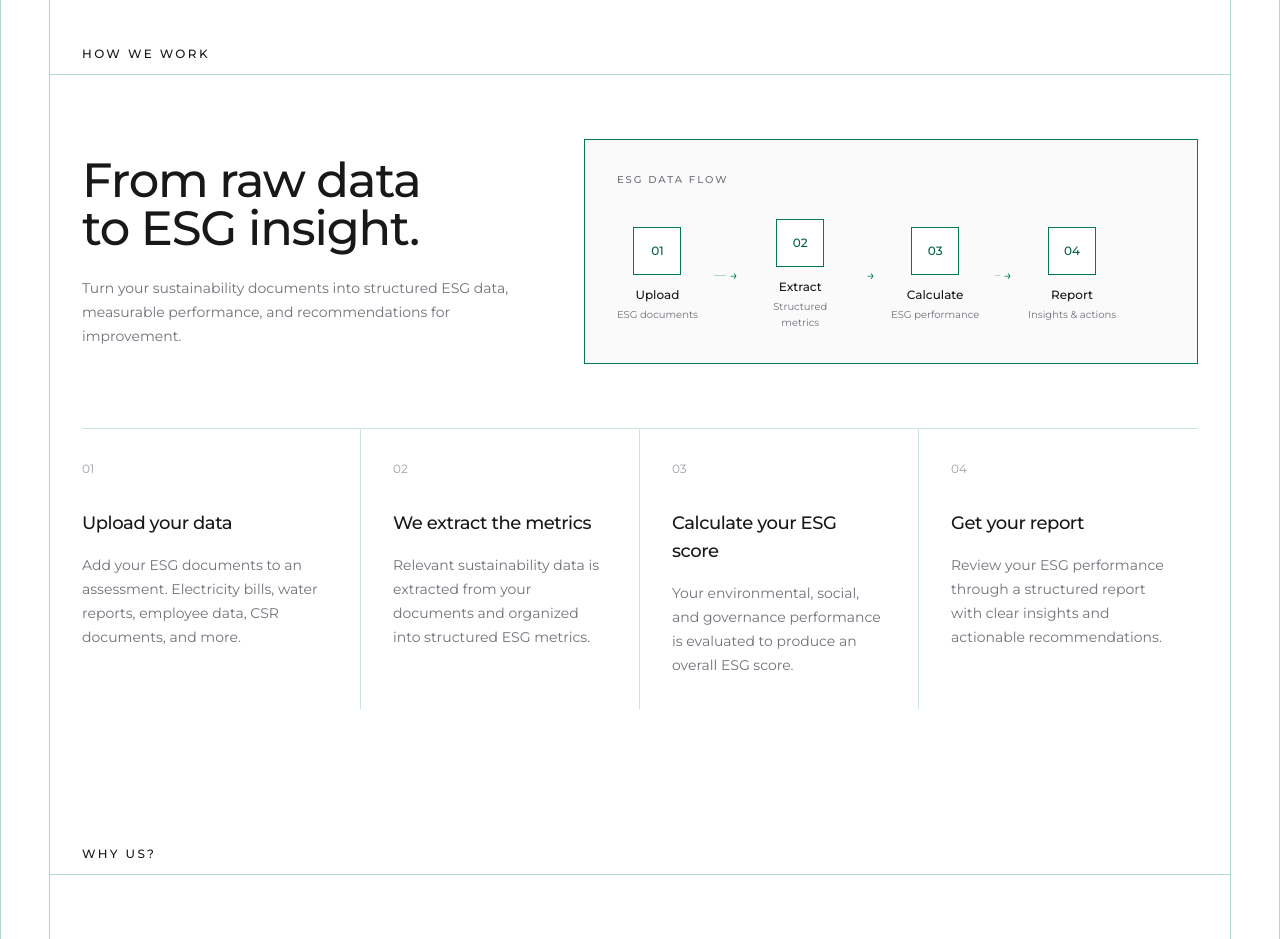
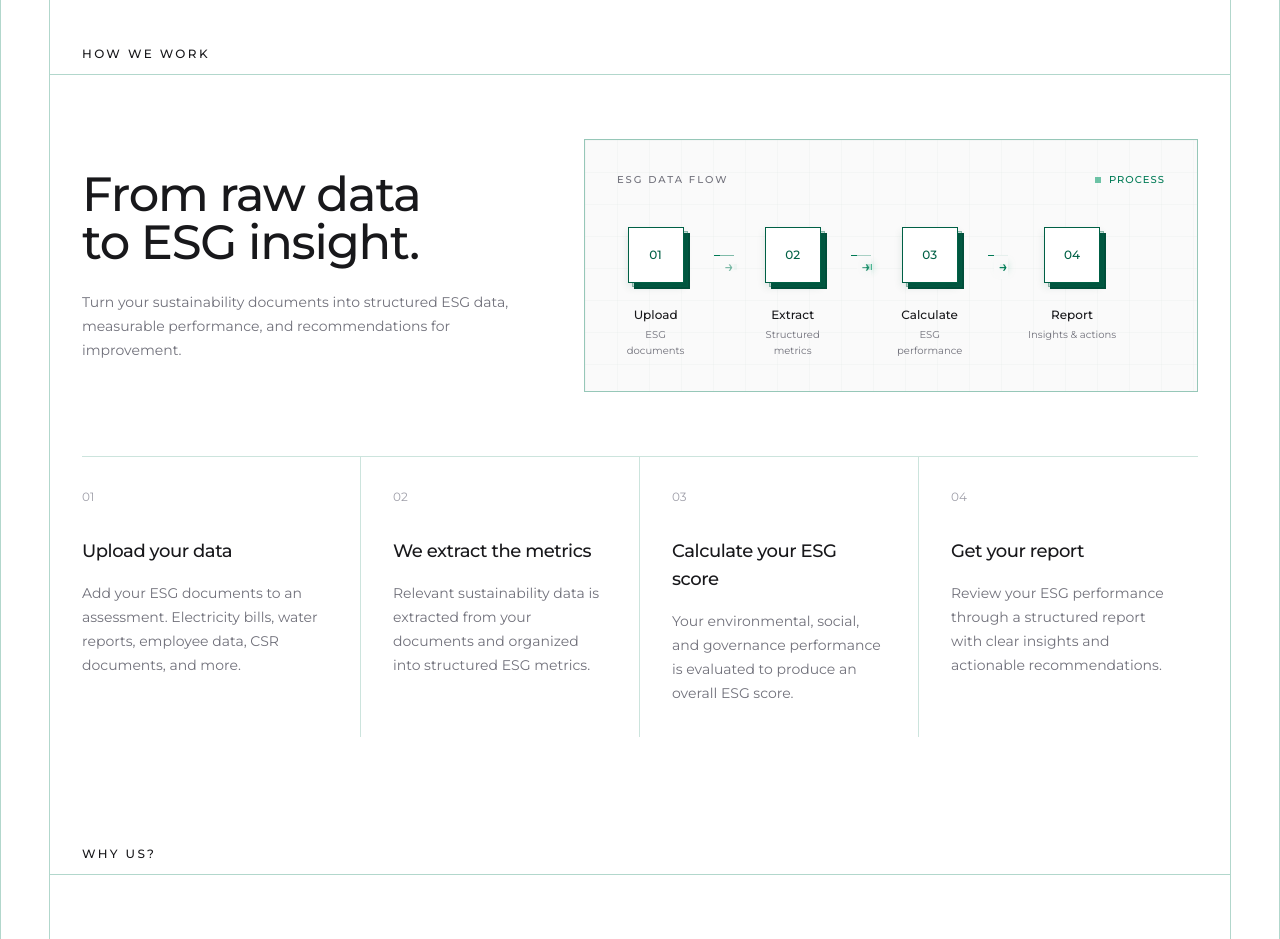
Before and after one commit to Alorik/verde, a Next.js app: page /dashboard in a window 1280 px wide. Shown: the part 880-1819 px from the top of the page. Built offline with nearby package versions, Linux system fonts and the light colour scheme; no server answers.

Commit message:
feat: flow graph

```diff
--- a/components/dashboard/HowWorkSection.tsx
+++ b/components/dashboard/HowWorkSection.tsx
@@ -94,60 +94,114 @@ export default function HowWeWorkSection() {
             </motion.p>
           </div>
 
-          {/* RIGHT — FLOW GRAPH */}
-          <div className="border border-emerald-700 bg-zinc-50 p-6 sm:p-8">
-            <p className="mb-8 text-[10px] font-medium uppercase tracking-[0.2em] text-zinc-500">
+          <div className="relative border border-emerald-700/40 bg-zinc-50 p-6 sm:p-8">
+            {/* subtle background grid */}
+            <div className="pointer-events-none absolute inset-0 opacity-40 [background-image:linear-gradient(to_right,rgba(6,78,59,0.06)_1px,transparent_1px),linear-gradient(to_bottom,rgba(6,78,59,0.06)_1px,transparent_1px)] [background-size:32px_32px]" />
+
+            <div className="relative">
+              <div className="mb-10 flex items-center justify-between">
+                <p className="text-[10px] font-medium uppercase tracking-[0.2em] text-zinc-500">
                   ESG data flow
                 </p>
 
-            <div className="flex items-center">
+                <span className="flex items-center gap-2 text-[10px] font-medium uppercase tracking-widest text-emerald-700">
+                  <motion.span
+                    animate={
+                      prefersReducedMotion
+                        ? undefined
+                        : { opacity: [0.3, 1, 0.3] }
+                    }
+                    transition={{
+                      duration: 1.5,
+                      repeat: Infinity,
+                      ease: "easeInOut",
+                    }}
+                    className="h-1.5 w-1.5 bg-emerald-600"
+                  />
+                  Process
+                </span>
+              </div>
+
+              <div className="flex items-start">
                 {steps.map((step, index) => (
                   <div
                     key={step.number}
-                  className="flex min-w-0 flex-1 items-center"
+                    className="flex min-w-0 flex-1 items-start"
                   >
-                  {/* Node */}
+                    {/* 3D Node */}
                     <motion.div
                       initial={{
                         opacity: 0,
-                      scale: prefersReducedMotion ? 1 : 0.9,
+                        y: prefersReducedMotion ? 0 : 20,
+                        rotateX: prefersReducedMotion ? 0 : -12,
                       }}
                       whileInView={{
                         opacity: 1,
-                      scale: 1,
+                        y: 0,
+                        rotateX: 0,
                       }}
                       viewport={{
                         once: true,
                         amount: 0.5,
                       }}
                       transition={{
-                      duration: 0.4,
-                      delay: index * 0.12,
+                        duration: 0.6,
+                        delay: index * 0.15,
+                        ease: [0.22, 1, 0.36, 1],
                       }}
                       className="flex min-w-0 flex-col items-center text-center"
                     >
-                    <div className="flex h-12 w-12 items-center justify-center border border-emerald-700 bg-white text-xs font-medium text-emerald-800">
+                      {/* 3D block */}
+                      <div className="relative">
+                        {/* bottom extrusion */}
+                        <div className="absolute left-1.5 top-1.5 h-14 w-14 border border-emerald-900/40 bg-emerald-900" />
+
+                        {/* side extrusion */}
+                        <div className="absolute left-1 top-1 h-14 w-14 border border-emerald-800/30 bg-emerald-700/20" />
+
+                        {/* main face */}
+                        <motion.div
+                          initial={{
+                            scale: prefersReducedMotion ? 1 : 0.9,
+                          }}
+                          whileInView={{
+                            scale: 1,
+                          }}
+                          viewport={{
+                            once: true,
+                          }}
+                          transition={{
+                            duration: 0.45,
+                            delay: index * 0.15 + 0.1,
+                            ease: [0.34, 1.56, 0.64, 1],
+                          }}
+                          className="relative flex h-14 w-14 items-center justify-center border border-emerald-800 bg-white text-xs font-medium text-emerald-800 shadow-[0_4px_8px_rgba(6,78,59,0.12)]"
+                        >
                           {step.number}
+                        </motion.div>
                       </div>
 
-                    <p className="mt-3 text-xs font-medium text-zinc-900">
+                      <p className="mt-6 text-xs font-medium text-zinc-900">
                         {step.shortTitle}
                       </p>
 
-                    <p className="mt-1 text-[10px] leading-4 text-zinc-500">
+                      <p className="mt-1 max-w-[110px] text-[10px] leading-4 text-zinc-500">
                         {step.flowDescription}
                       </p>
                     </motion.div>
 
-                  {/* Arrow */}
+                    {/* Animated connector */}
                     {index < steps.length - 1 && (
+                      <div className="relative mx-2 mt-7 flex flex-1 items-center sm:mx-5">
+                        {/* base line */}
+                        <div className="h-px w-full bg-emerald-800/20" />
+
+                        {/* animated line */}
                         <motion.div
                           initial={{
-                        opacity: 0,
                             scaleX: prefersReducedMotion ? 1 : 0,
                           }}
                           whileInView={{
-                        opacity: 1,
                             scaleX: 1,
                           }}
                           viewport={{
@@ -155,21 +209,58 @@ export default function HowWeWorkSection() {
                             amount: 0.5,
                           }}
                           transition={{
-                        duration: 0.35,
-                        delay: index * 0.12 + 0.15,
+                            duration: 0.7,
+                            delay: index * 0.15 + 0.35,
+                            ease: [0.65, 0, 0.35, 1],
                           }}
                           style={{
                             transformOrigin: "left",
                           }}
-                      className="mx-2 flex flex-1 items-center sm:mx-4"
+                          className="absolute inset-y-0 left-0 h-px w-full bg-emerald-700"
+                        />
+
+                        {/* moving signal */}
+                        {/* moving signal */}
+                        {!prefersReducedMotion && (
+                          <motion.span
+                            animate={{
+                              left: ["0%", "100%"],
+                              opacity: [0, 1, 1, 0],
+                            }}
+                            transition={{
+                              duration: 1.6,
+                              repeat: Infinity,
+                              ease: "easeInOut",
+                              delay: index * 0.25,
+                            }}
+                            className="absolute top-1/2 h-1.5 w-1.5 -translate-x-1/2 -translate-y-1/2 bg-emerald-600 shadow-[0_0_8px_rgba(5,150,105,0.6)]"
+                          />
+                        )}
+
+                        {/* arrow */}
+                        <motion.span
+                          animate={
+                            prefersReducedMotion
+                              ? undefined
+                              : {
+                                  opacity: [0.5, 1, 0.5],
+                                }
+                          }
+                          transition={{
+                            duration: 1.6,
+                            repeat: Infinity,
+                            ease: "easeInOut",
+                            delay: index * 0.25,
+                          }}
+                          className="ml-1.5 bg-zinc-50 pl-1 text-base font-medium text-emerald-700"
                         >
-                      <div className="h-px flex-1 bg-emerald-700/30" />
-
-                      <span className="ml-1 text-sm text-emerald-700">→</span>
-                    </motion.div>
+                          →
+                        </motion.span>
+                      </div>
                     )}
                   </div>
                 ))}
+              </div>
             </div>
           </div>
         </div>
```
Lines whose indentation alone changed are shown as unchanged.
